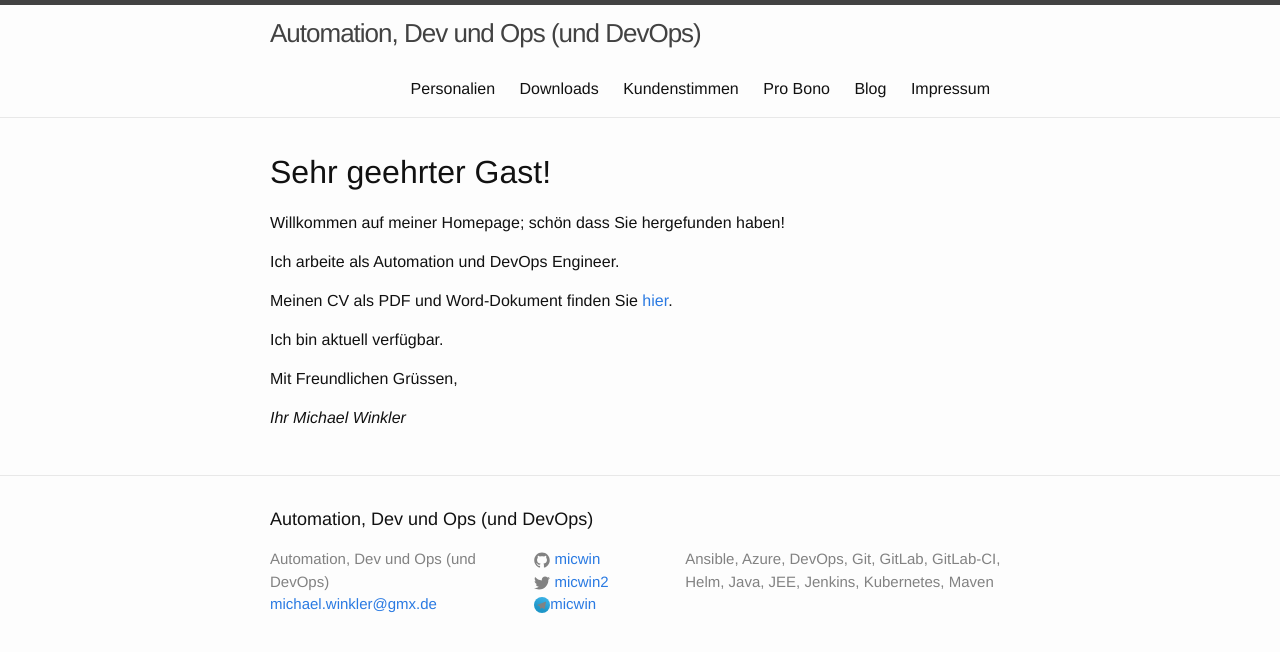
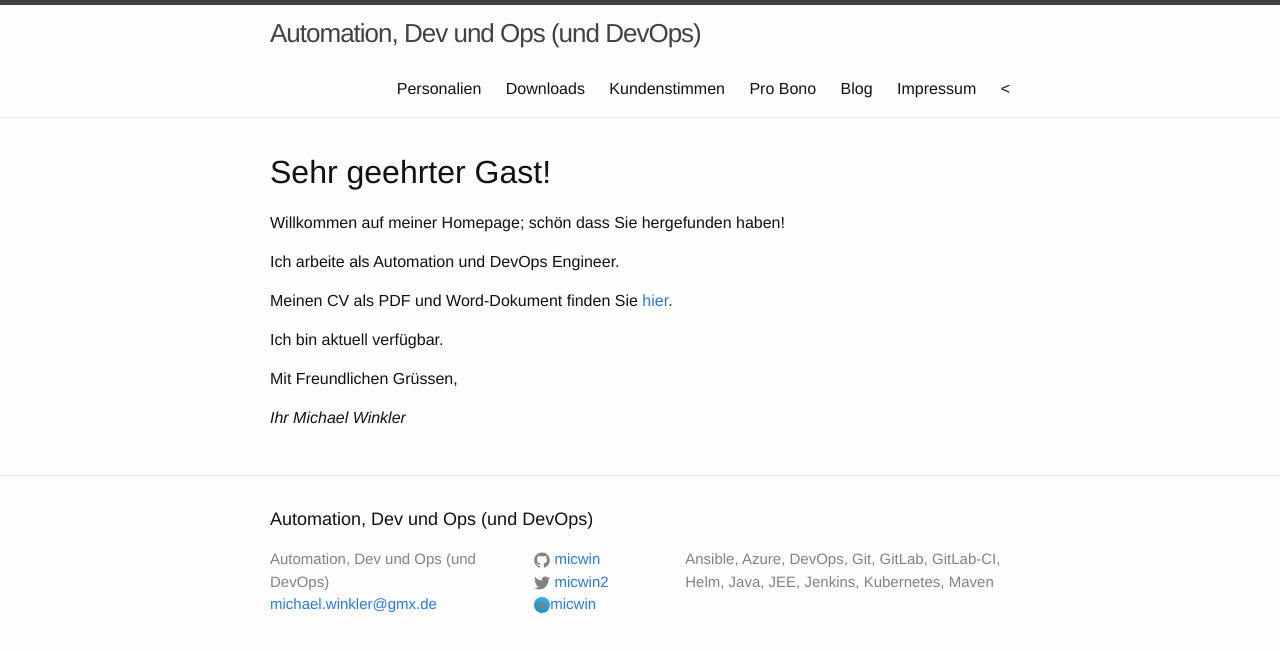
Before and after one commit to micwin/micwin.github.io, a Jekyll site: the page built from index.md, in a window 1280 px wide. Shown: the top 652 px of the page. Built offline with Jekyll 4.4.1, drawn with Linux system fonts in a browser that asks for light colours.

Commit message:
silly placeholder

```diff
--- a/index.md
+++ b/index.md
@@ -1,6 +1,6 @@
 ---
 layout: default
-title: ""
+title: <
 ---
 
 # Sehr geehrter Gast! #
```
